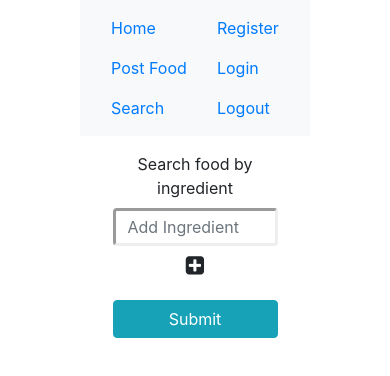
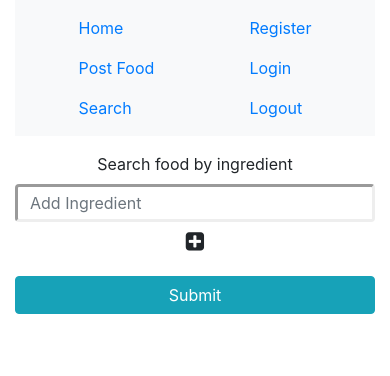
Before and after one commit to kaveh163/recipe-miniProject, a website: page public/search.html in a window 390 px wide. Drawn offline with Linux system fonts and the light colour scheme; no server answers.

Commit message:
Made the app full responsive on mobiles

```diff
--- a/public/index.css
+++ b/public/index.css
@@ -11,3 +11,27 @@
         text-align: center;
     }
 }
+/* start of scrollbar in mobile */
+/* !important is needed sometimes */
+::-webkit-scrollbar {
+    width: 12px !important;
+  }
+
+  /* Track */
+  ::-webkit-scrollbar-track {
+    -webkit-box-shadow: inset 0 0 6px rgba(0, 0, 0, 0.3) !important;
+    -webkit-border-radius: 10px !important;
+    border-radius: 10px !important;
+  }
+
+  /* Handle */
+  ::-webkit-scrollbar-thumb {
+    -webkit-border-radius: 10px !important;
+    border-radius: 10px !important;
+    background: #41617d !important;
+    -webkit-box-shadow: inset 0 0 6px rgba(0, 0, 0, 0.5) !important;
+  }
+  ::-webkit-scrollbar-thumb:window-inactive {
+    background: #41617d !important;
+  }
+  /* End of scrollbar in mobile */
--- a/public/search.html
+++ b/public/search.html
@@ -12,7 +12,7 @@
 </head>
 
 <body>
-    <section class="col-8 offset-2 ">
+    <section class="col-12 col-sm-8 offset-sm-2 ">
         <nav class="navbar navbar-expand-sm bg-light justify-content-around">
 
             <!-- Links -->
@@ -42,7 +42,7 @@
         </nav>
 
     </section>
-    <section class="col-6 offset-3">
+    <section class="col-12 col-sm-6 offset-sm-3">
         <div id="wrap" class="text-center mt-3">
             <form action="">
                 <section class="form-group">
@@ -59,7 +59,7 @@
         </div>
     </section>
     <br>
-    <section class="col-md-6 offset-md-3 d-flex justify-content-center">
+    <section class="col-12 col-sm-6 offset-sm-3 d-flex justify-content-center">
         <div id="searchFood" class="text-center" style="width: 100%;"></div>
     </section>
     <script src="./dist/js/jquery-3.3.1.min.js"></script>
--- a/public/style.css
+++ b/public/style.css
@@ -4,6 +4,7 @@
     border-radius: 25px;
     padding: 8px;
     margin-top: 10px;
+    opacity: 0.5;
 }
 .ingList {
     background-color: green;
```
Also changed, not shown: public/index.html (+1 -1 lines), public/login.html (+1 -1 lines), public/manage.html (+4 -1 lines), public/post.html (+3 -3 lines), public/register.html (+1 -1 lines).
